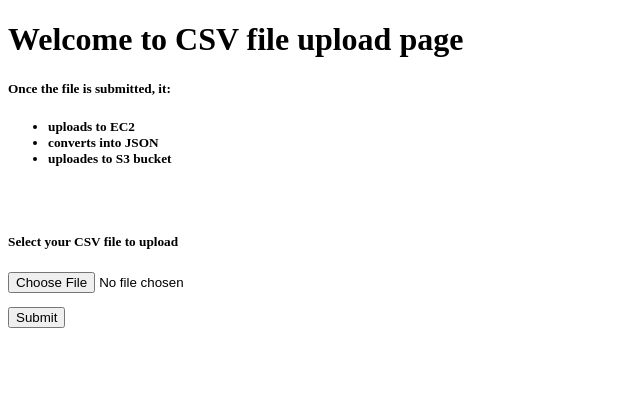
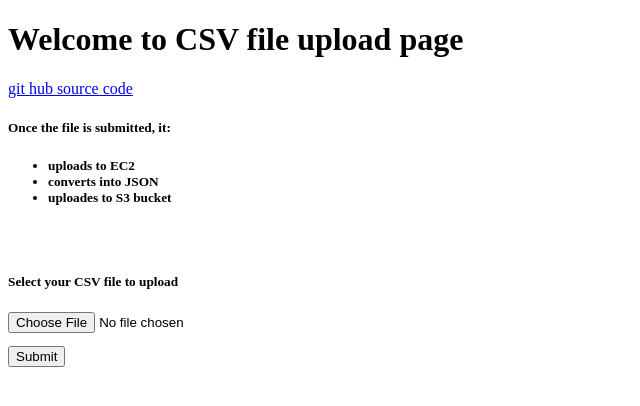
Before and after one commit to szczepanski/csv-upload-flask-api-server, a Flask app: page / in a window 1280 px wide. Shown: the top 406 px of the page, without its empty margins (0-640 px from the left). Run offline with Flask 2, Linux system fonts and the light colour scheme.

Commit message:
Update upload.html

```diff
--- a/templates/upload.html
+++ b/templates/upload.html
@@ -1,6 +1,9 @@
 <!doctype html>
 <title>File Upload</title>
 <h1>Welcome to CSV file upload page</h1>
+
+<a href="https://github.com/szczepanski/csv-upload-flask-api-server">git hub source code</a>
+
 
 <h5>Once the file is submitted, it:<h5>
 <ul>
```
